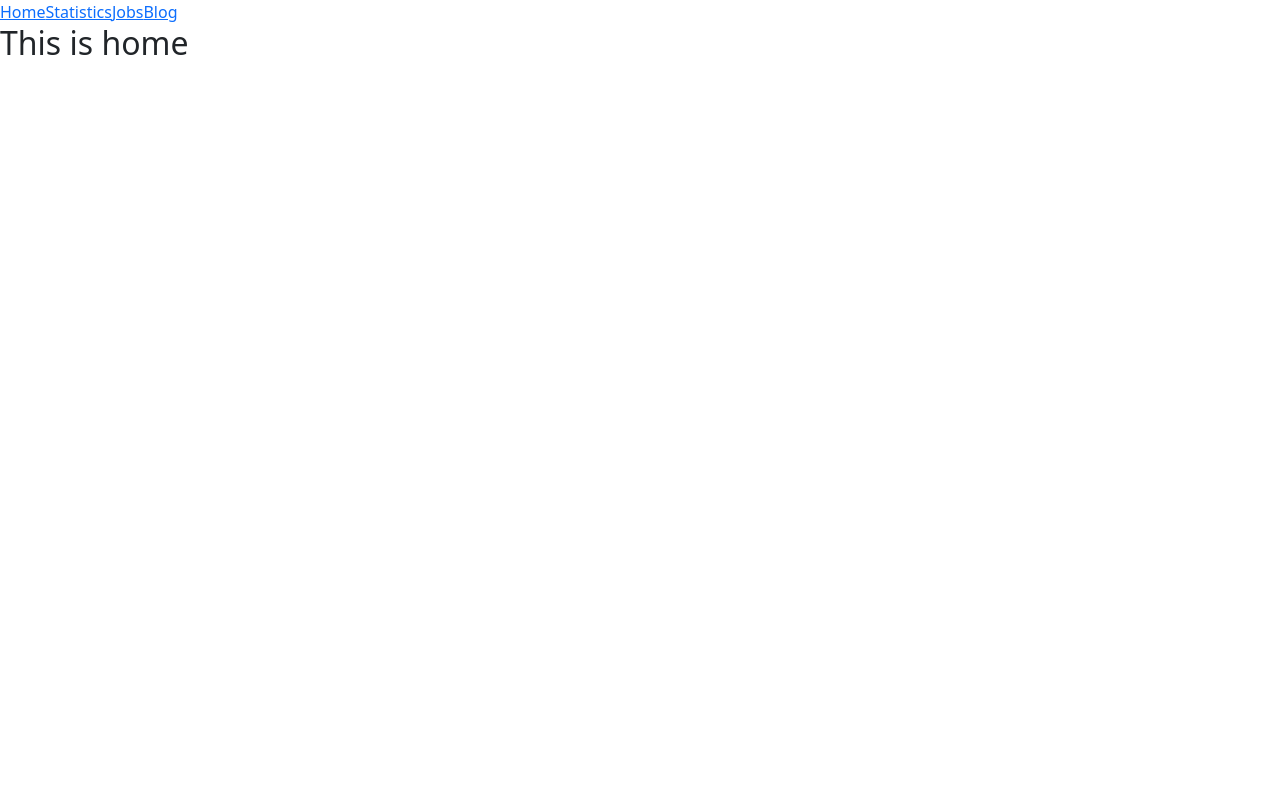
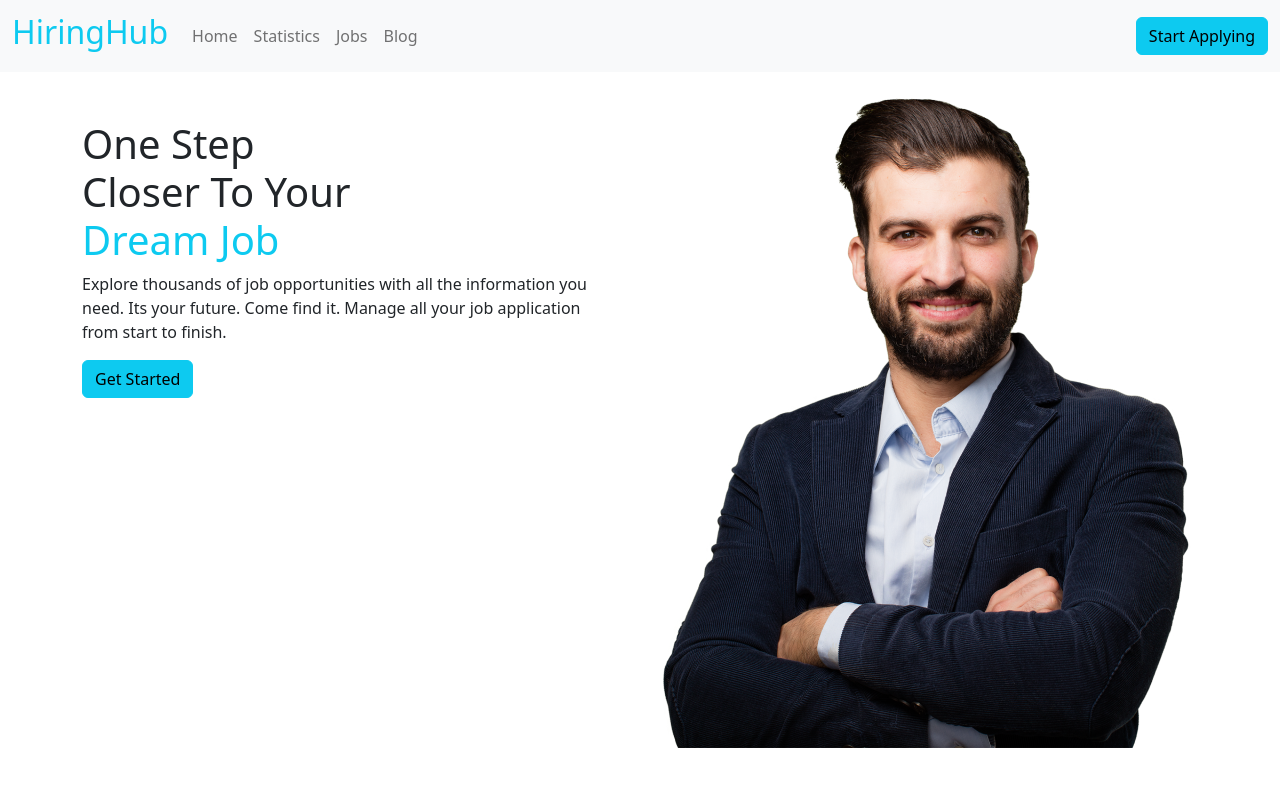
Before and after one commit to propa-zaman/hiring-hub, a React (Vite) app: page / in a window 1280 px wide. Shown: the top 786 px of the page. Built offline with nearby package versions, Linux system fonts and the light colour scheme.

Commit message:
navbar created

```diff
--- a/index.html
+++ b/index.html
@@ -4,7 +4,7 @@
     <meta charset="UTF-8" />
     <link rel="icon" type="image/svg+xml" href="/vite.svg" />
     <meta name="viewport" content="width=device-width, initial-scale=1.0" />
-    <title>Hiring Hall</title>
+    <title>Hiring Hub</title>
   </head>
   <body>
     <div id="root"></div>
--- a/src/Components/Header/Header.jsx
+++ b/src/Components/Header/Header.jsx
@@ -1,16 +1,36 @@
 import React from 'react';
 import { Link } from 'react-router-dom';
+import Button from 'react-bootstrap/Button';
+import Container from 'react-bootstrap/Container';
+import Nav from 'react-bootstrap/Nav';
+import Navbar from 'react-bootstrap/Navbar';
+
 
 const Header = () => {
     return (
-        <div>
-            <nav>
-            <Link to="/">Home</Link>
-            <Link to="/statistics">Statistics</Link>
-            <Link to="/jobs">Jobs</Link>
-            <Link to="/blog">Blog</Link>
-        </nav>
-        </div>
+        <Navbar bg="light" expand="lg">
+            <Container fluid>
+                <Navbar.Brand href="/"><h2 className='text-info'>HiringHub</h2></Navbar.Brand>
+                <Navbar.Toggle aria-controls="navbarScroll" />
+                <Navbar.Collapse id="navbarScroll">
+                    <Nav
+                        className="me-auto my-2 my-lg-0"
+                        style={{ maxHeight: '100px' }}
+                        navbarScroll
+                    >
+                        <Nav.Link href="/">Home</Nav.Link>
+                        <Nav.Link href="/statistics">Statistics</Nav.Link>
+                        <Nav.Link href="/jobs">Jobs</Nav.Link>
+                        <Nav.Link href="/blog">Blog</Nav.Link>
+
+
+
+                    </Nav>
+                    <Button variant="info">Start Applying</Button>
+
+                </Navbar.Collapse>
+            </Container>
+        </Navbar>
     );
 };
 
--- a/src/Components/Home/Home.jsx
+++ b/src/Components/Home/Home.jsx
@@ -3,7 +3,23 @@ import React from 'react';
 const Home = () => {
     return (
         <div>
-            <h2>This is home</h2>
+            <div className='container d-md-flex' bg="light">
+                <div>
+                <h2 className='fs-1 text mt-5'>One Step <br /> Closer To Your <br /> <span className='text-info'>Dream Job</span></h2>
+                <p>Explore thousands of job opportunities with all the information you need. Its your future. Come find it. Manage all your job application from start to finish.</p>
+                <button className='btn btn-info'>Get Started</button>
+                </div>
+
+                <div>
+                    <img src="../../.././public/images/hardy copy.png" alt="" />
+                </div>
+
+                <div>
+
+                </div>
+
+
+            </div>
         </div>
     );
 };
--- a/src/Components/Layout/Main.jsx
+++ b/src/Components/Layout/Main.jsx
@@ -1,6 +1,7 @@
 import React from 'react';
 import { Outlet } from 'react-router-dom';
 import Header from '../Header/Header';
+import Home from '../Home/Home';
 
 const Main = () => {
     return (
```
Also changed, not shown: public/images/hardy copy.png (added), src/Components/Header/Header.css (added).
